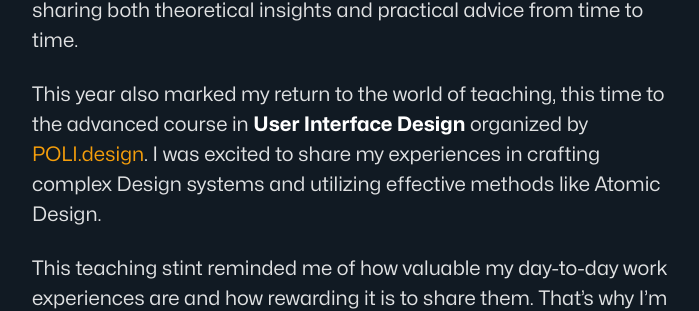
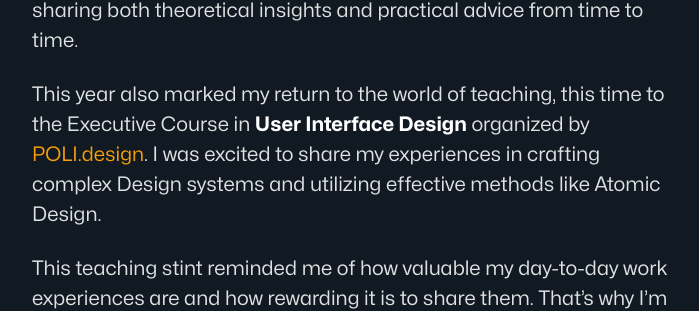
Before and after one commit to zetareticoli/fi, a Jekyll site: the page built from _posts/2023-12-28-2023.md, in a window 1280 px wide and 900 px high, scrolled down 1074 px. Shown: the part 175-486 px from the top of the window, without its empty margins (290-989 px from the left). Built offline with Jekyll 4.4.1, drawn with Linux system fonts in a browser that asks for light colours; some web fonts are replaced.

Commit message:
fix: course link

```diff
--- a/_posts/2023-12-28-2023.md
+++ b/_posts/2023-12-28-2023.md
@@ -17,7 +17,7 @@
 
 In the same vein, this year saw the birth of the first newsletter completely devoted to design tokens: **[Design Tokens Pills](https://designtokens.substack.com/)**. I love sharing both theoretical insights and practical advice from time to time.
 
-This year also marked my return to the world of teaching, this time to the advanced course in **User Interface Design** organized by [POLI.design](http://poli.design/). I was excited to share my experiences in crafting complex Design systems and utilizing effective methods like Atomic Design.
+This year also marked my return to the world of teaching, this time to the Executive Course in **User Interface Design** organized by [POLI.design](https://www.polidesign.net/it/formazione/digital-and-interaction/corso--user-interface-design-ui/#tab_didattica). I was excited to share my experiences in crafting complex Design systems and utilizing effective methods like Atomic Design.
 
 This teaching stint reminded me of how valuable my day-to-day work experiences are and how rewarding it is to share them. That's why I'm gearing up to create a **course** **focused** on creating and **managing** **design** **tokens**.
 
```
